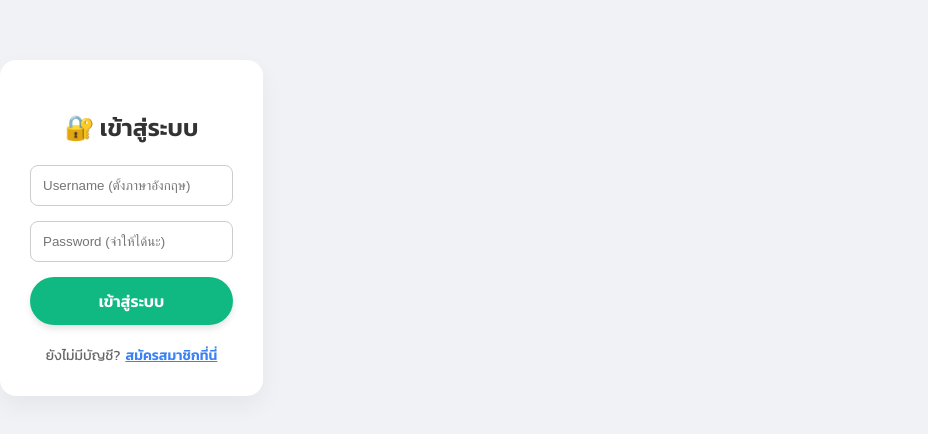
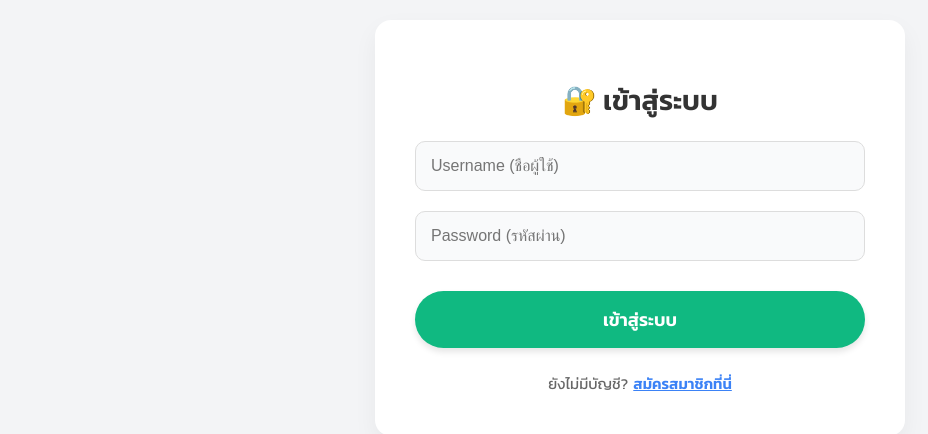
Before and after one commit to guynattapon/smart-market, a React (Vite) app in the folder frontend/: page / in a window 1280 px wide. Shown: the part 172-606 px from the top of the page, without its empty margins (0-928 px from the left). Built offline with nearby package versions, Linux system fonts and the light colour scheme.

Commit message:
จัดหน้า Login ให้อยู่ตรงกลางและใหญ่ขึ้น

```diff
--- a/frontend/src/App.jsx
+++ b/frontend/src/App.jsx
@@ -1,108 +1,159 @@
-import { useState, useEffect } from 'react';
+import { useState } from 'react';
 import axios from 'axios';
 import Swal from 'sweetalert2';
-import Login from './Login'; // เรียกใช้หน้า Login
 
-function App() {
-  const [user, setUser] = useState(null);
-  const [stalls, setStalls] = useState([]);
+function Login({ onLoginSuccess }) {
+  const [isRegister, setIsRegister] = useState(false);
 
-  // ฟังก์ชัน: เมื่อ Login สำเร็จ ให้บันทึกข้อมูล User และโหลดแผง
-  const handleLoginSuccess = (userData) => {
-    setUser(userData);
-    fetchStalls();
+  // ข้อมูลฟอร์ม
+  const [username, setUsername] = useState('');
+  const [password, setPassword] = useState('');
+  const [fullName, setFullName] = useState('');
+  const [phone, setPhone] = useState('');
+
+  const handleSubmit = (e) => {
+    e.preventDefault();
+
+    if (isRegister) {
+      // 🟢 สมัครสมาชิก
+      axios.post('https://smart-market-h5xu.onrender.com/register', {
+        username,
+        password,
+        full_name: fullName,
+        phone_number: phone
+      })
+      .then(() => {
+        Swal.fire('สำเร็จ!', 'บันทึกข้อมูลแล้ว! เข้าสู่ระบบได้เลย', 'success');
+        setIsRegister(false);
+        setPassword('');
+      })
+      .catch((err) => {
+        Swal.fire('แจ้งเตือน', err.response?.data?.message || 'เกิดข้อผิดพลาด', 'error');
+      });
+
+    } else {
+      // 🔵 เข้าสู่ระบบ
+      axios.post('https://smart-market-h5xu.onrender.com/login', { username, password })
+      .then((res) => {
+        const { user, token } = res.data;
+        Swal.fire({
+          icon: 'success',
+          title: 'ยินดีต้อนรับ',
+          text: `สวัสดีคุณ ${user.full_name}`,
+          timer: 1500,
+          showConfirmButton: false
+        });
+        onLoginSuccess(user, token);
+      })
+      .catch((err) => {
+        Swal.fire('เข้าไม่ได้', 'ชื่อผู้ใช้หรือรหัสผ่านผิด', 'error');
+      });
+    }
   };
 
-  // ฟังก์ชัน: ดึงข้อมูลแผงจาก Server
-  const fetchStalls = () => {
-    axios.get('https://smart-market-h5xu.onrender.com/stalls')
-      .then(res => setStalls(res.data))
-      .catch(err => console.error(err));
-  };
+  return (
+    // 👇 1. กล่องใหญ่สุด (Background) บังคับเต็มจอ + จัดกึ่งกลาง
+    <div style={{
+      display: 'flex',            // ใช้ Flexbox จัดระเบียบ
+      justifyContent: 'center',   // กึ่งกลางแนวนอน
+      alignItems: 'center',       // กึ่งกลางแนวตั้ง
+      minHeight: '100vh',         // สูงเต็มจอ 100%
+      width: '100vw',             // กว้างเต็มจอ 100%
+      background: '#f3f4f6',      // สีพื้นหลังเทาอ่อนๆ สบายตา
+      position: 'fixed',          // ล็อกตำแหน่งไว้
+      top: 0,
+      left: 0
+    }}>
 
-  // ฟังก์ชัน: จองแผง (แบบง่าย ไม่ต้องกรอกเยอะ)
-  const handleBooking = (stall) => {
-    Swal.fire({
-      title: `ยืนยันจองแผง ${stall.code || 'A0'+stall.id}?`,
-      text: "คุณต้องการจองแผงนี้ใช่หรือไม่",
-      icon: 'question',
-      showCancelButton: true,
-      confirmButtonText: 'จองเลย!',
-      confirmButtonColor: '#10b981'
-    }).then((result) => {
-      if (result.isConfirmed) {
-        axios.post('https://smart-market-h5xu.onrender.com/book', {
-          stall_id: stall.id,
-          user_id: user.id
-        }).then(() => {
-          Swal.fire('สำเร็จ', 'จองแผงเรียบร้อยแล้ว', 'success');
-          fetchStalls(); // โหลดใหม่ให้สถานะเปลี่ยน
-        });
-      }
-    });
-  };
+      {/* 👇 2. กล่อง Login (Card) สีขาวตรงกลาง */}
+      <div style={{
+        background: 'white',
+        padding: '40px',             // เพิ่มพื้นที่ว่างด้านในให้ดูไม่อึดอัด
+        borderRadius: '20px',        // มุมโค้งมนสวยๆ
+        boxShadow: '0 10px 25px rgba(0,0,0,0.1)', // เงานุ่มๆ
+        width: '100%',
+        maxWidth: '450px',           // 👈 ขยายความกว้างกล่องให้ใหญ่ขึ้น
+        textAlign: 'center'
+      }}>
 
-  // ฟังก์ชัน: ออกจากระบบ
-  const handleLogout = () => {
-    setUser(null);
-  };
+        <h1 style={{ color: isRegister ? '#2563eb' : '#333', marginBottom: '20px', fontSize: '28px' }}>
+          {isRegister ? '📝 สมัครสมาชิก' : '🔐 เข้าสู่ระบบ'}
+        </h1>
 
-  // 🔒 ถ้ายังไม่ Login -> ให้โชว์หน้า Login ก่อนเสมอ
-  if (!user) {
-    return <Login onLoginSuccess={handleLoginSuccess} />;
-  }
+        <form onSubmit={handleSubmit} style={{ display: 'flex', flexDirection: 'column', gap: '20px' }}>
 
-  // 🔓 ถ้า Login แล้ว -> โชว์หน้าจองแผง
-  return (
-    <div style={{ padding: '20px', textAlign: 'center', fontFamily: 'sans-serif' }}>
+          <input
+            type="text"
+            placeholder="Username (ชื่อผู้ใช้)"
+            value={username}
+            onChange={e => setUsername(e.target.value)}
+            required
+            style={{
+              padding: '15px',        // ช่องกรอกใหญ่ขึ้น
+              borderRadius: '10px',
+              border: '1px solid #ddd',
+              fontSize: '16px',       // ตัวหนังสือใหญ่ขึ้น
+              background: '#f9fafb'
+            }}
+          />
 
-      {/* ส่วนหัว: แสดงชื่อคนล็อกอิน + ปุ่มออก */}
-      <div style={{
-        display:'flex', justifyContent:'space-between', alignItems:'center',
-        marginBottom:'30px', padding:'15px', background:'#f3f4f6', borderRadius:'10px'
-      }}>
-         <h3 style={{margin:0}}>👤 ผู้ใช้งาน: {user.full_name}</h3>
-         <button onClick={handleLogout} style={{
-           background:'#ef4444', color:'white', border:'none',
-           padding:'8px 15px', borderRadius:'5px', cursor:'pointer', fontWeight:'bold'
-         }}>
-           ออกจากระบบ
-         </button>
-      </div>
+          <input
+            type="password"
+            placeholder="Password (รหัสผ่าน)"
+            value={password}
+            onChange={e => setPassword(e.target.value)}
+            required
+            style={{
+              padding: '15px',
+              borderRadius: '10px',
+              border: '1px solid #ddd',
+              fontSize: '16px',
+              background: '#f9fafb'
+            }}
+          />
 
-      <h1 style={{ color: '#2563eb' }}>🗺️ ผังตลาด Smart Market (Basic)</h1>
+          {isRegister && (
+            <>
+              <input type="text" placeholder="ชื่อ-นามสกุลจริง" value={fullName} onChange={e => setFullName(e.target.value)} required style={{ padding: '15px', borderRadius: '10px', border: '1px solid #ddd', fontSize: '16px', background: '#f9fafb' }} />
+              <input type="text" placeholder="เบอร์โทรศัพท์" value={phone} onChange={e => setPhone(e.target.value)} required style={{ padding: '15px', borderRadius: '10px', border: '1px solid #ddd', fontSize: '16px', background: '#f9fafb' }} />
+            </>
+          )}
 
-      {/* ตารางแสดงแผง */}
-      <div style={{
-        display: 'grid', gridTemplateColumns: 'repeat(auto-fill, minmax(120px, 1fr))',
-        gap: '20px', maxWidth:'800px', margin:'0 auto'
-      }}>
-        {stalls.map(stall => (
-          <div key={stall.id}
-               onClick={() => stall.status === 'AVAILABLE' && handleBooking(stall)}
-               style={{
-                 height: '120px',
-                 display: 'flex', flexDirection: 'column', justifyContent: 'center', alignItems: 'center',
-                 border: '2px solid',
-                 borderColor: stall.status === 'AVAILABLE' ? '#34d399' : '#f87171',
-                 borderRadius: '15px',
-                 background: 'white',
-                 cursor: stall.status === 'AVAILABLE' ? 'pointer' : 'not-allowed',
-                 boxShadow: '0 4px 6px rgba(0,0,0,0.05)'
-               }}>
-            <h2 style={{ margin: '0 0 10px 0', color: '#374151' }}>{stall.code || `A0${stall.id}`}</h2>
-            <span style={{
-              fontSize:'14px',
-              color: stall.status === 'AVAILABLE' ? '#059669' : '#dc2626',
-              fontWeight: 'bold'
-            }}>
-              {stall.status === 'AVAILABLE' ? 'ว่าง ✅' : 'ไม่ว่าง ❌'}
-            </span>
-          </div>
-        ))}
+          <button type="submit" style={{
+            padding: '15px',
+            background: isRegister ? '#2563eb' : '#10b981',
+            color: 'white',
+            border: 'none',
+            borderRadius: '10px',
+            cursor: 'pointer',
+            fontWeight: 'bold',
+            fontSize: '18px',         // ปุ่มใหญ่สะใจ
+            marginTop: '10px',
+            transition: '0.3s'
+          }}>
+            {isRegister ? 'ยืนยันการสมัคร' : 'เข้าสู่ระบบ'}
+          </button>
+        </form>
+
+        <div style={{ marginTop: '25px', fontSize: '15px', color: '#666' }}>
+          {isRegister ? 'มีบัญชีแล้ว?' : 'ยังไม่มีบัญชี?'}
+          <span
+            onClick={() => setIsRegister(!isRegister)}
+            style={{
+              color: '#3b82f6',
+              cursor: 'pointer',
+              fontWeight: 'bold',
+              marginLeft: '5px',
+              textDecoration: 'underline'
+            }}
+          >
+            {isRegister ? 'กลับไปหน้า Login' : 'สมัครสมาชิกที่นี่'}
+          </span>
+        </div>
+
       </div>
     </div>
   );
 }
 
-export default App;
+export default Login;
```
